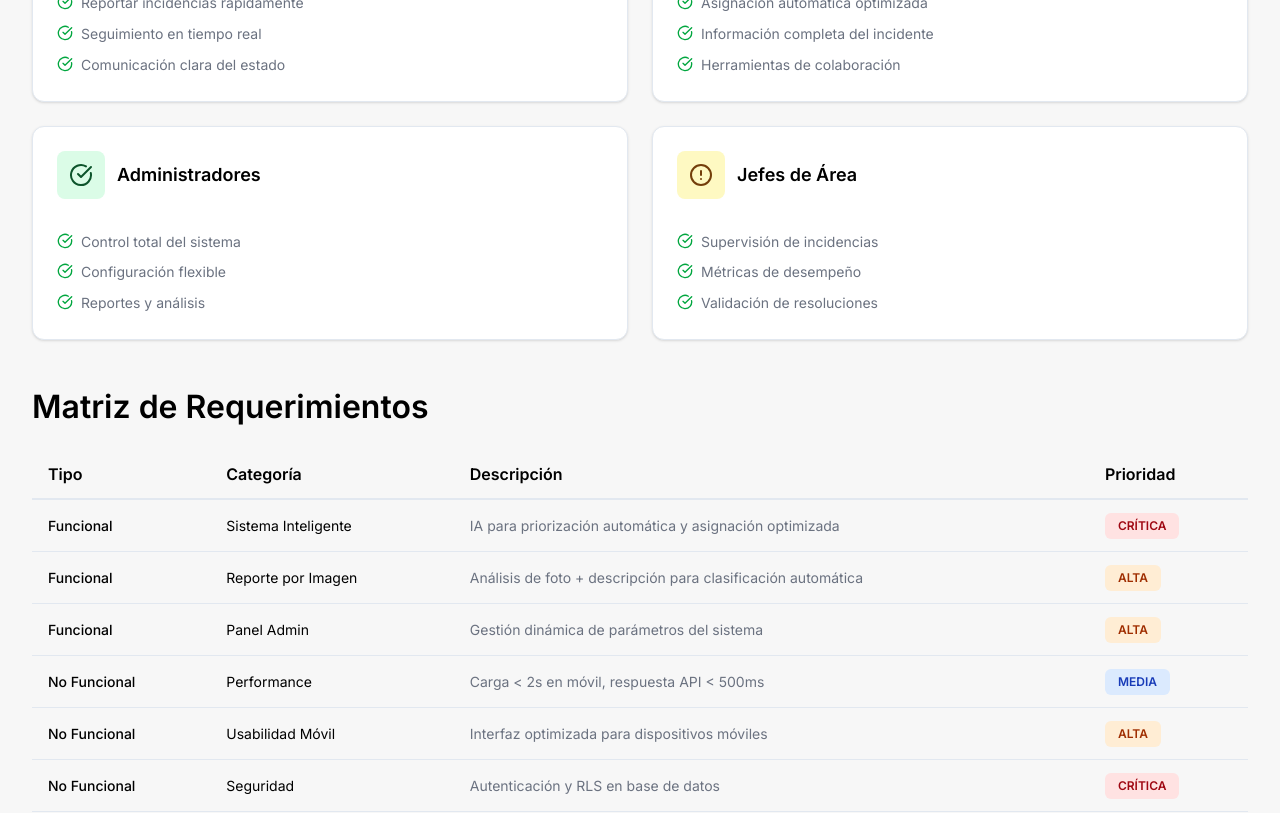
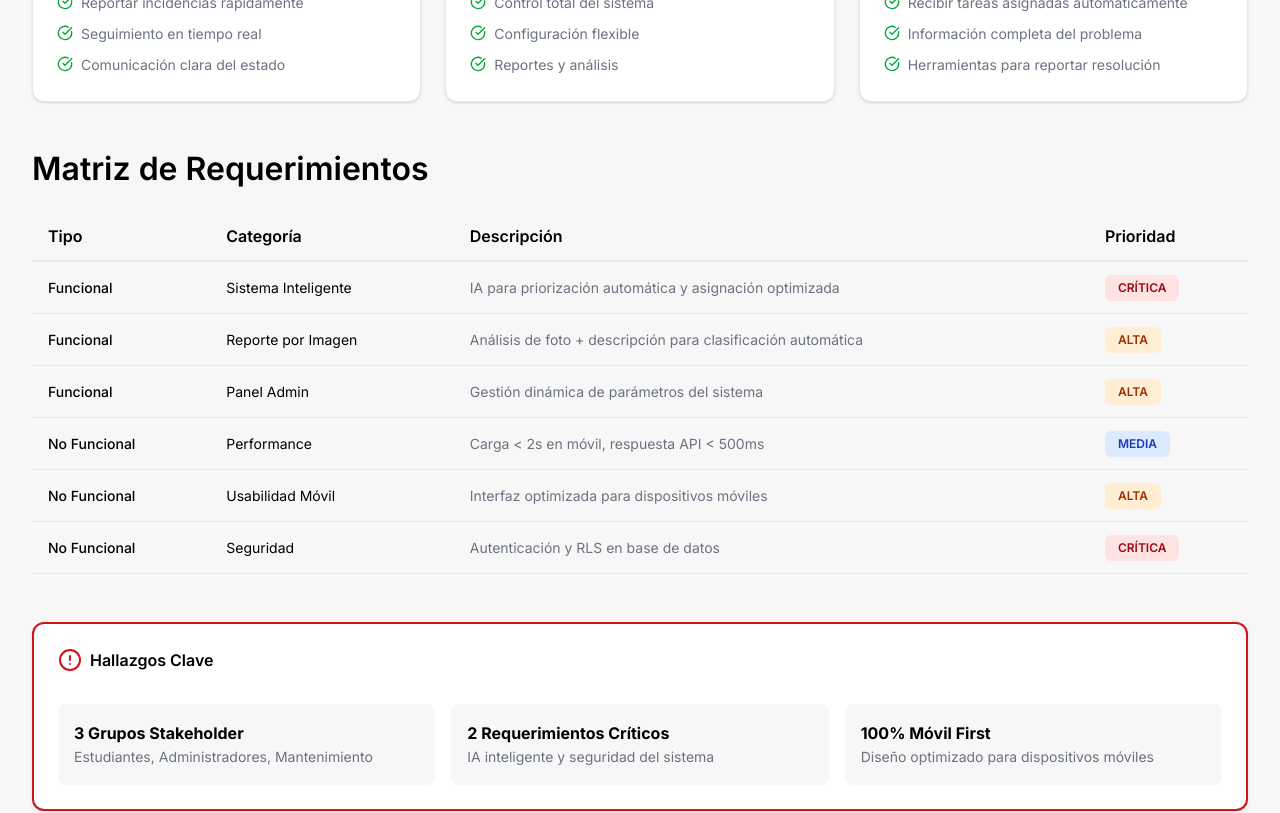
Before and after one commit to Acuna21/csp-ai, a Next.js app: page /requirements in a window 1280 px wide. Shown: the part 460-1273 px from the top of the page. Built offline with nearby package versions, Linux system fonts and the light colour scheme.

Commit message:
feat: refine requirements page for stakeholders
Update requirements to focus on 3 stakeholder groups:
Students, Admins, Maintenance Staff.

Co-authored-by: Sara <51127964+Acuna21@users.noreply.github.com>

```diff
--- a/app/requirements/page.tsx
+++ b/app/requirements/page.tsx
@@ -13,22 +13,16 @@ export default function RequirementsPage() {
       color: "bg-blue-100 text-blue-900"
     },
     {
-      group: "Coordinadores",
-      icon: Target,
-      needs: ["Asignación automática optimizada", "Información completa del incidente", "Herramientas de colaboración"],
-      color: "bg-red-100 text-red-900"
-    },
-    {
       group: "Administradores",
       icon: CheckCircle,
       needs: ["Control total del sistema", "Configuración flexible", "Reportes y análisis"],
       color: "bg-green-100 text-green-900"
     },
     {
-      group: "Jefes de Área",
-      icon: AlertCircle,
-      needs: ["Supervisión de incidencias", "Métricas de desempeño", "Validación de resoluciones"],
-      color: "bg-yellow-100 text-yellow-900"
+      group: "Personal de Mantenimiento",
+      icon: Target,
+      needs: ["Recibir tareas asignadas automáticamente", "Información completa del problema", "Herramientas para reportar resolución"],
+      color: "bg-purple-100 text-purple-900"
     }
   ]
 
@@ -56,7 +50,7 @@ export default function RequirementsPage() {
       {/* Stakeholders */}
       <div className="space-y-6">
         <h2 className="text-2xl font-bold text-foreground">Análisis de Stakeholders</h2>
-        <div className="grid md:grid-cols-2 gap-6">
+        <div className="grid md:grid-cols-3 gap-6">
           {stakeholders.map((stakeholder) => {
             const Icon = stakeholder.icon
             return (
@@ -133,8 +127,8 @@ export default function RequirementsPage() {
         <CardContent className="space-y-4">
           <div className="grid md:grid-cols-3 gap-4">
             <div className="p-4 bg-muted rounded-lg">
-              <p className="font-bold text-foreground">4 Grupos Stakeholder</p>
-              <p className="text-sm text-muted-foreground">Cada uno con necesidades distintas</p>
+              <p className="font-bold text-foreground">3 Grupos Stakeholder</p>
+              <p className="text-sm text-muted-foreground">Estudiantes, Administradores, Mantenimiento</p>
             </div>
             <div className="p-4 bg-muted rounded-lg">
               <p className="font-bold text-foreground">2 Requerimientos Críticos</p>
```
